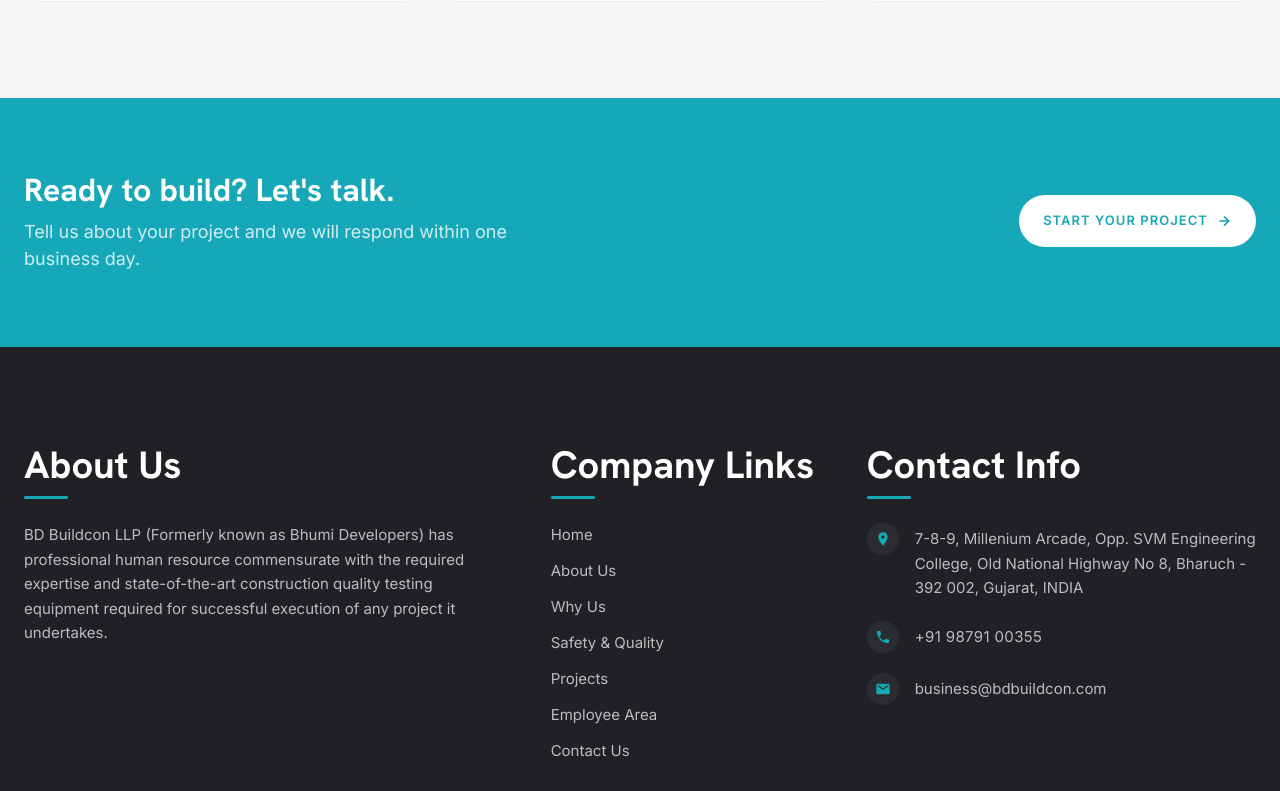
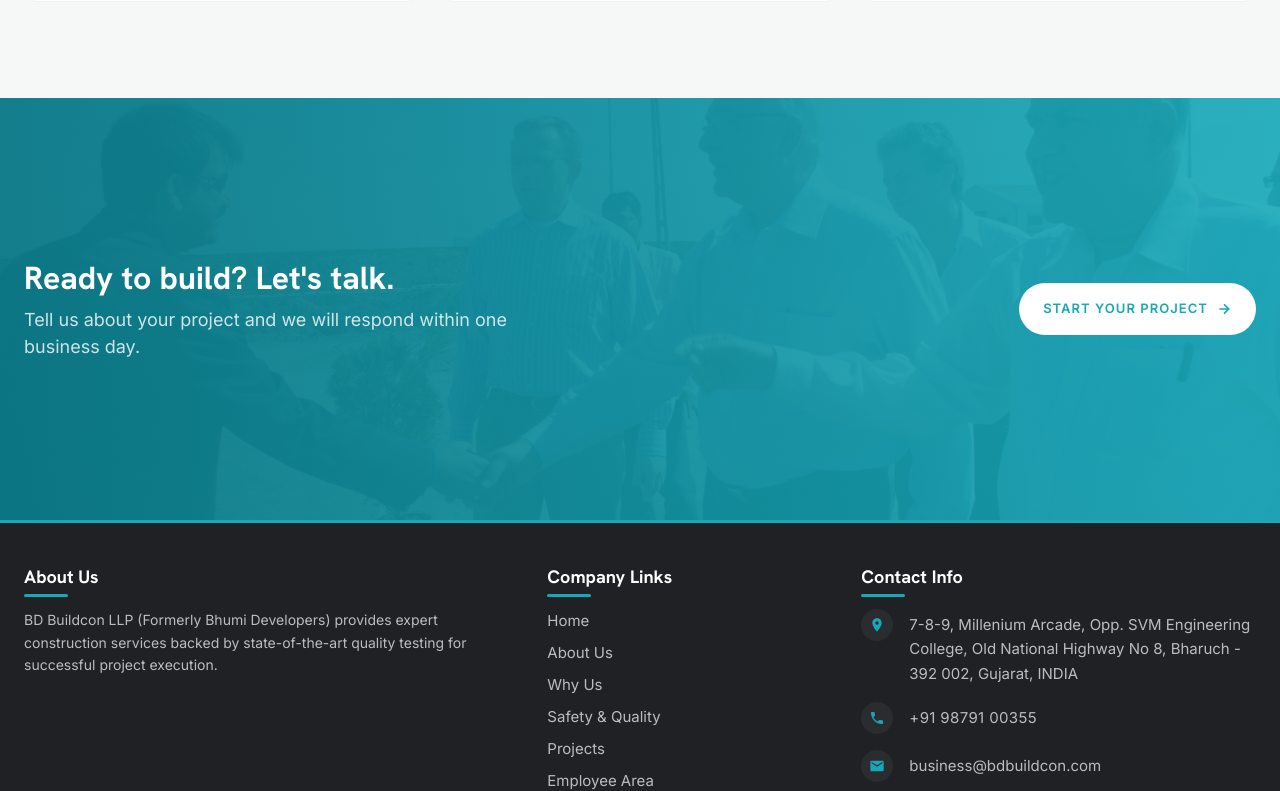
Before and after one commit to meetkapadia1710-tech/BD_Buildcon, a Next.js app: page /why-us in a window 1280 px wide. Shown: the part 4263-5054 px from the top of the page. Built offline with nearby package versions, Linux system fonts and the light colour scheme.

Commit message:
feat: add CTABand and Footer layout components and project content schema

```diff
--- a/components/layout/CTABand.tsx
+++ b/components/layout/CTABand.tsx
@@ -1,4 +1,5 @@
 import Link from 'next/link'
+import Image from 'next/image'
 
 type Props = {
   title?: string
@@ -14,7 +15,17 @@
   btnHref = '/contact',
 }: Props) {
   return (
-    <section className="relative overflow-hidden bg-teal py-[72px]">
+    <section className="relative overflow-hidden py-[120px] lg:py-[160px]">
+      <div className="absolute inset-0 z-0">
+        <Image
+          src="/brochurephotos/site photos/ROXUL ROCKWOOL/DSC_8467.webp"
+          alt="Site Construction"
+          fill
+          className="object-cover object-center"
+        />
+        <div className="absolute inset-0 bg-gradient-to-r from-teal-deep/95 to-teal/90" />
+      </div>
+
       <div className="relative z-10 max-w-container mx-auto px-gutter">
         <div className="flex flex-col lg:flex-row items-center justify-between gap-8">
           <div className="text-center lg:text-left flex-1">
@@ -30,7 +41,10 @@
               {btnLabel}
               <svg
                 className="w-4 h-4"
-                viewBox="0 0 24 24" fill="none" stroke="currentColor" strokeWidth="2.5"
+                viewBox="0 0 24 24"
+                fill="none"
+                stroke="currentColor"
+                strokeWidth="2.5"
                 aria-hidden="true"
               >
                 <path d="M5 12h14M12 5l7 7-7 7" />
--- a/components/layout/Footer.tsx
+++ b/components/layout/Footer.tsx
@@ -10,19 +10,18 @@
 
   return (
     <footer className="bg-footer text-white relative overflow-hidden border-t-[3px] border-teal">
-      <div className="relative z-10 max-w-container mx-auto px-gutter py-20 lg:py-24">
-        <div className="grid grid-cols-1 md:grid-cols-12 gap-12 lg:gap-8">
+      <div className="relative z-10 max-w-container mx-auto px-gutter py-8 lg:py-10">
+        <div className="grid grid-cols-1 md:grid-cols-12 gap-8 lg:gap-6">
           {/* About — 5 cols */}
           <div className="md:col-span-5 lg:pr-12">
-            <h3 className="font-display text-headline-sm text-white mb-2">About Us</h3>
-            <span className="block w-[44px] h-[3px] rounded-full bg-teal mb-6" />
-            <p className="font-body text-body-md text-white/70 leading-relaxed max-w-md">
-              BD Buildcon LLP (Formerly known as Bhumi Developers) has professional human resource commensurate with the
-              required expertise and state-of-the-art construction quality testing equipment required for successful
-              execution of any project it undertakes.
+            <h3 className="font-display text-[18px] font-bold text-white mb-1">About Us</h3>
+            <span className="block w-[44px] h-[3px] rounded-full bg-teal mb-3" />
+            <p className="font-body text-body-sm text-white/70 leading-relaxed max-w-md">
+              BD Buildcon LLP (Formerly Bhumi Developers) provides expert construction services backed by
+              state-of-the-art quality testing for successful project execution.
             </p>
             {/* Social */}
-            <div className="flex gap-4 mt-8">
+            <div className="flex gap-3 mt-4">
               {[
                 {
                   href: socialLinks.twitter,
@@ -60,9 +59,9 @@
 
           {/* Company Links — 3 cols */}
           <div className="md:col-span-3">
-            <h3 className="font-display text-headline-sm text-white mb-2">Company Links</h3>
-            <span className="block w-[44px] h-[3px] rounded-full bg-teal mb-6" />
-            <nav className="flex flex-col gap-3">
+            <h3 className="font-display text-[18px] font-bold text-white mb-1">Company Links</h3>
+            <span className="block w-[44px] h-[3px] rounded-full bg-teal mb-3" />
+            <nav className="flex flex-col gap-2">
               {[
                 { label: 'Home', href: '/' },
                 { label: 'About Us', href: '/about' },
@@ -85,9 +84,9 @@
 
           {/* Contact Info — 4 cols */}
           <div className="md:col-span-4">
-            <h3 className="font-display text-headline-sm text-white mb-2">Contact Info</h3>
-            <span className="block w-[44px] h-[3px] rounded-full bg-teal mb-6" />
-            <div className="flex flex-col gap-5">
+            <h3 className="font-display text-[18px] font-bold text-white mb-1">Contact Info</h3>
+            <span className="block w-[44px] h-[3px] rounded-full bg-teal mb-3" />
+            <div className="flex flex-col gap-4">
               <div className="flex gap-4 group">
                 <div className="w-8 h-8 rounded-full bg-white/5 flex items-center justify-center shrink-0 group-hover:bg-teal group-hover:text-white transition-colors text-teal">
                   <svg className="w-4 h-4 fill-current" viewBox="0 0 24 24" aria-hidden="true">
@@ -135,9 +134,7 @@
             className="group flex items-center gap-2 text-[#5BD6E2] hover:text-white transition-colors font-body text-[13px] uppercase tracking-[0.08em] font-semibold"
           >
             Back to top
-            <div className="flex items-center justify-center transition-transform group-hover:-translate-y-1">
-              ↑
-            </div>
+            <div className="flex items-center justify-center transition-transform group-hover:-translate-y-1">↑</div>
           </button>
         </div>
       </div>
--- a/content/projects.ts
+++ b/content/projects.ts
@@ -468,8 +468,7 @@
     ],
     excerpt:
       'Refinery and petrochemical works at the Reliance Jamnagar complex — civil, mechanical, piping and structural steel package executed to the highest safety standards.',
-    challenge:
-      "Working within one of the world's largest refinery complexes demanded stringent safety compliance, precise coordination and specialist construction across live and greenfield process areas.",
+    challenge: `Working within one of the world's largest refinery complexes demanded stringent safety compliance, precise coordination and specialist construction across live and greenfield process areas.`,
     whatWeBuilt:
       'RCC equipment foundations, structural steel erection, process piping systems, mechanical equipment installation, utilities and site infrastructure.',
     outcome:
```
